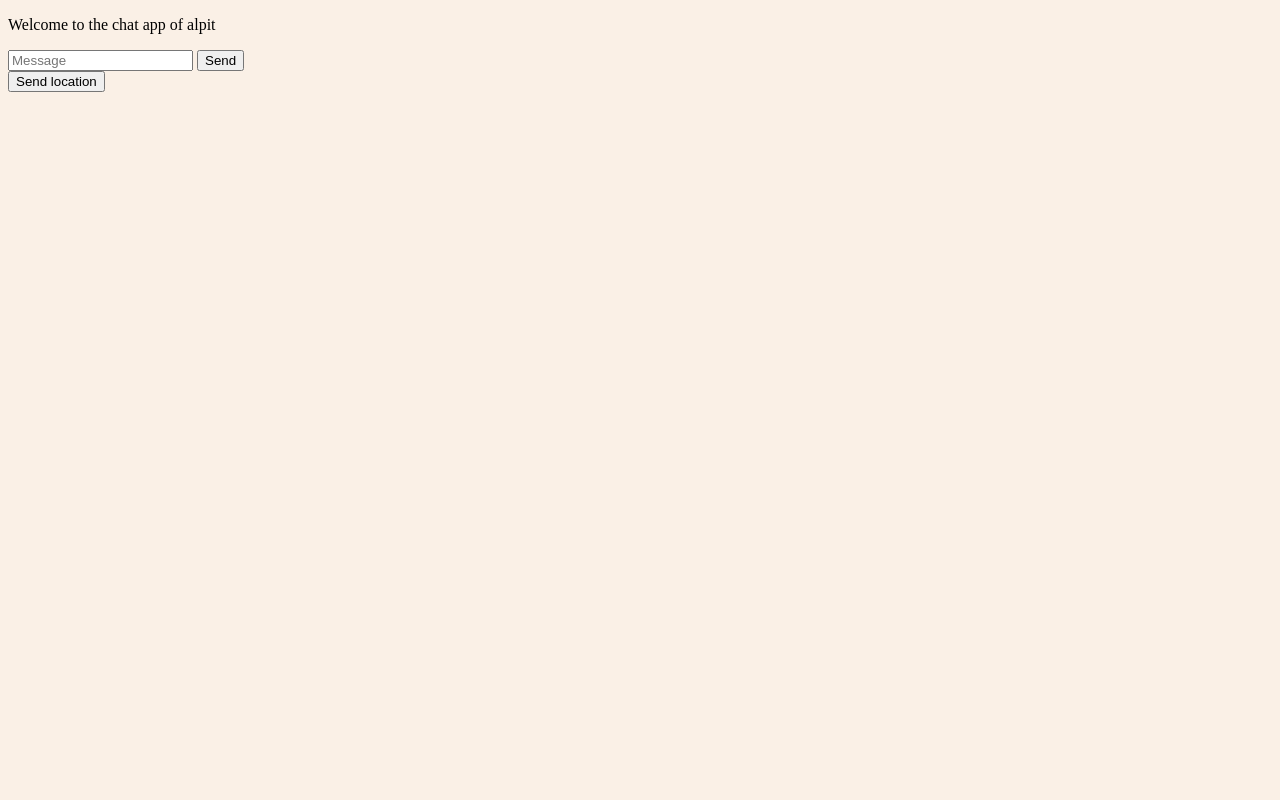
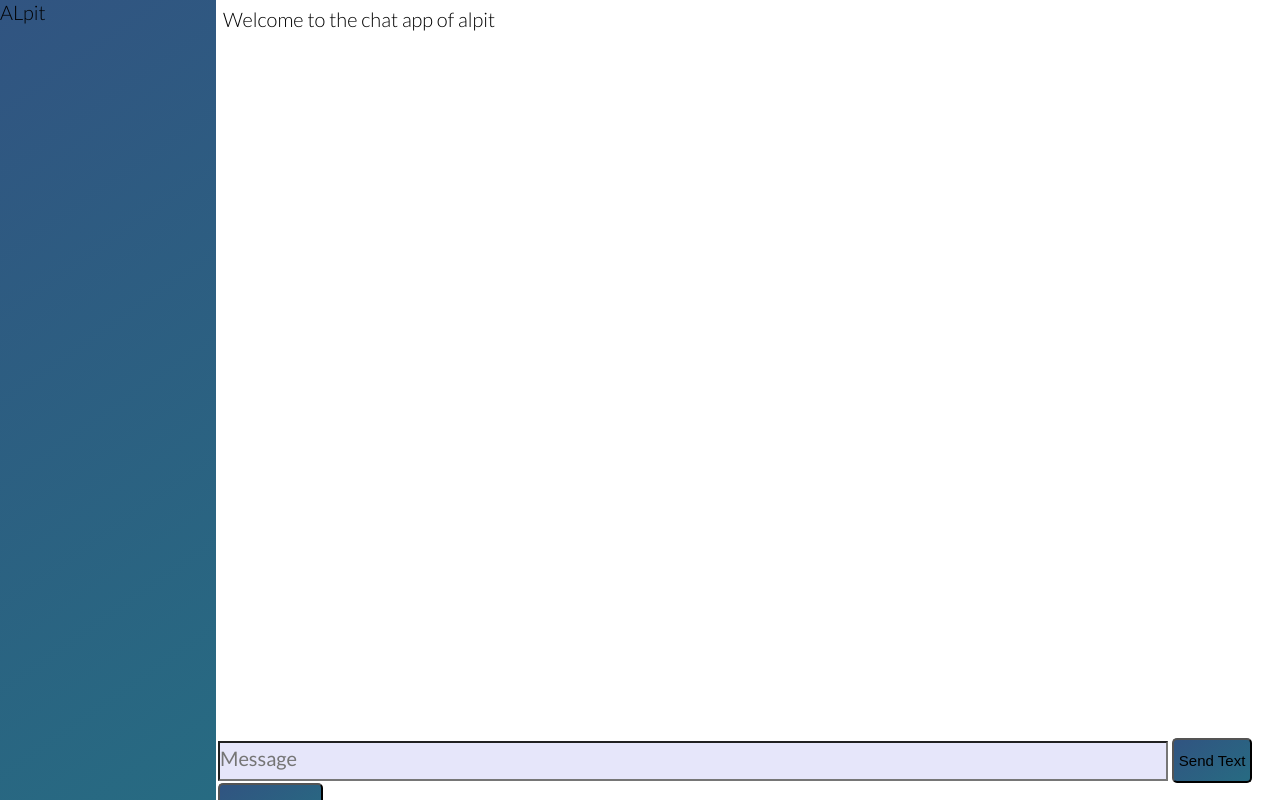
Before and after one commit to alpitanand/ChatApp, a website: page public/index.html in a window 1280 px wide. Drawn offline with nearby package versions, Linux system fonts and the light colour scheme; no server answers.

Commit message:
Added styling

```diff
--- a/public/index.html
+++ b/public/index.html
@@ -5,19 +5,34 @@
     <meta charset="utf-8">
     <meta lang="en">
     <link rel="stylesheet" type="text/css" href="./styles/style.css">
+    <link href="https://fonts.googleapis.com/css?family=Lato:100,300,300i,400" rel="stylesheet">
 </head>
 
 <body>
 
-    <p>Welcome to the chat app of alpit</p>
+    <div class="wrapper">
 
-    <ol id="text_messages"></ol>
+<div class="name-list">
+    <p>ALpit</p>
 
+</div>
+
+<div class="chatting-space">
+    <div class="text-space">
+        <p>Welcome to the chat app of alpit</p>
+        <ol id="text-messages"></ol>
+</div>
+
+<div class=send-it>
     <form id='message-form'>
-        <input class='message' type="text" placeholder="Message">
-        <button>Send</button>
+        <input  class='message' type="text" placeholder="Message">
+        <button id="send-text">Send Text</button>
+        <button id="send-location">Send location</button>
     </form>
-    <button id="send-location">Send location</button>
+    </div>
+</div>
+
+</div>
     <script src="/socket.io/socket.io.js"></script>
     <script src="/js/index.js"></script>
 </body>
--- a/public/js/index.js
+++ b/public/js/index.js
@@ -17,17 +17,17 @@ socket.on('newMessage', function (message) {
     var html = '<li>%item%</li>'
     var newHtml = html.replace('%item%', `${message.from}: ${message.text}`)
 
-    document.getElementById('text_messages').insertAdjacentHTML('beforeend', newHtml);
+    document.getElementById('text-messages').insertAdjacentHTML('beforeend', newHtml);
 })
 
 socket.on('newLocationMessage', function(message){
     var html = '<li>%item2%<a href = "%item%" target = "_blank"> My location</a></li>'
     var newHtml = html.replace('%item%', `${message.url}`)
     var newHtml2 = newHtml.replace('%item2%', `${message.from}: `)
-    document.getElementById('text_messages').insertAdjacentHTML('beforeend', newHtml2);
+    document.getElementById('text-messages').insertAdjacentHTML('beforeend', newHtml2);
 })
 
-document.getElementById('message-form').addEventListener('submit', function (e) {
+document.getElementById('send-text').addEventListener('click', function (e) {
     e.preventDefault();
 
     socket.emit('createMessage', {
@@ -42,7 +42,8 @@ document.getElementById('message-form').addEventListener('submit', function (e)
 
 var locationButton = document.getElementById('send-location');
 
-locationButton.addEventListener('click', function () {
+locationButton.addEventListener('click', function (e) {
+    e.preventDefault();
     if (!navigator.geolocation) {
         return alert('Geolocation not supported by your browser');
     }
--- a/public/styles/style.css
+++ b/public/styles/style.css
@@ -1,3 +1,90 @@
-body{
-   background-color:linen;
+* {
+    margin: 0px;
+    padding: 0px;
+    box-sizing: border-box;
 }
+
+html {
+    background-color: #fff;
+    color: black;
+    font-family: 'Lato', 'Arial', sans-serif;
+    font-size: 20px;
+    font-weight: 300;
+}
+
+.wrapper {
+    display: flex;
+    flex-direction: row;
+    overflow: hidden;
+}
+
+.name-list {
+    width: 260px;
+    height: 100vh;
+    background: -moz-linear-gradient(125deg, rgba(39, 107, 130, 1) 0%, rgba(49, 84, 129, 1) 100%);
+    /* ff3.6+ */
+    background: -webkit-gradient(linear, left top, right bottom, color-stop(0%, rgba(49, 84, 129, 1)), color-stop(100%, rgba(39, 107, 130, 1)));
+    /* safari4+,chrome */
+    background: -webkit-linear-gradient(125deg, rgba(39, 107, 130, 1) 0%, rgba(49, 84, 129, 1) 100%);
+    /* safari5.1+,chrome10+ */
+    background: -o-linear-gradient(125deg, rgba(39, 107, 130, 1) 0%, rgba(49, 84, 129, 1) 100%);
+    /* opera 11.10+ */
+    background: -ms-linear-gradient(125deg, rgba(39, 107, 130, 1) 0%, rgba(49, 84, 129, 1) 100%);
+    /* ie10+ */
+    background: linear-gradient(325deg, rgba(39, 107, 130, 1) 0%, rgba(49, 84, 129, 1) 100%);
+    /* w3c */
+}
+
+.chatting-space {
+    width: 100%;
+    height: 100vh;
+    padding: 2px;
+}
+
+.text-space {
+    height: 92vh;
+    overflow: auto;
+    padding: 5px;
+}
+
+.send-it {
+    height: 50px;
+    padding-bottom: 2px;
+}
+
+#message-form .message {
+    width: 950px;
+    height: 40px;
+    /* background: linear-gradient(rgb(255, 255, 255),rgba(206, 206, 206, 0.466),rgba(233, 232, 224, 0.486)) */
+    background-color: #E6E6FA;
+    font-family: lato;
+    padding: 0px;
+    margin: 0px;
+    outline: none;
+    font-size: 20px;
+    padding-bottom: 5px;
+
+}
+
+#send-text,
+#send-location {
+    padding: 12px 5px;
+    border-radius: 5px;
+    background: -moz-linear-gradient(125deg, rgba(39, 107, 130, 1) 0%, rgba(49, 84, 129, 1) 100%);
+    /* ff3.6+ */
+    background: -webkit-gradient(linear, left top, right bottom, color-stop(0%, rgba(49, 84, 129, 1)), color-stop(100%, rgba(39, 107, 130, 1)));
+    /* safari4+,chrome */
+    background: -webkit-linear-gradient(125deg, rgba(39, 107, 130, 1) 0%, rgba(49, 84, 129, 1) 100%);
+    /* safari5.1+,chrome10+ */
+    background: -o-linear-gradient(125deg, rgba(39, 107, 130, 1) 0%, rgba(49, 84, 129, 1) 100%);
+    /* opera 11.10+ */
+    background: -ms-linear-gradient(125deg, rgba(39, 107, 130, 1) 0%, rgba(49, 84, 129, 1) 100%);
+    /* ie10+ */
+    background: linear-gradient(325deg, rgba(39, 107, 130, 1) 0%, rgba(49, 84, 129, 1) 100%);
+    font-size: 15px;
+
+}
+
+#text-messages {
+    list-style: none;
+}
```
